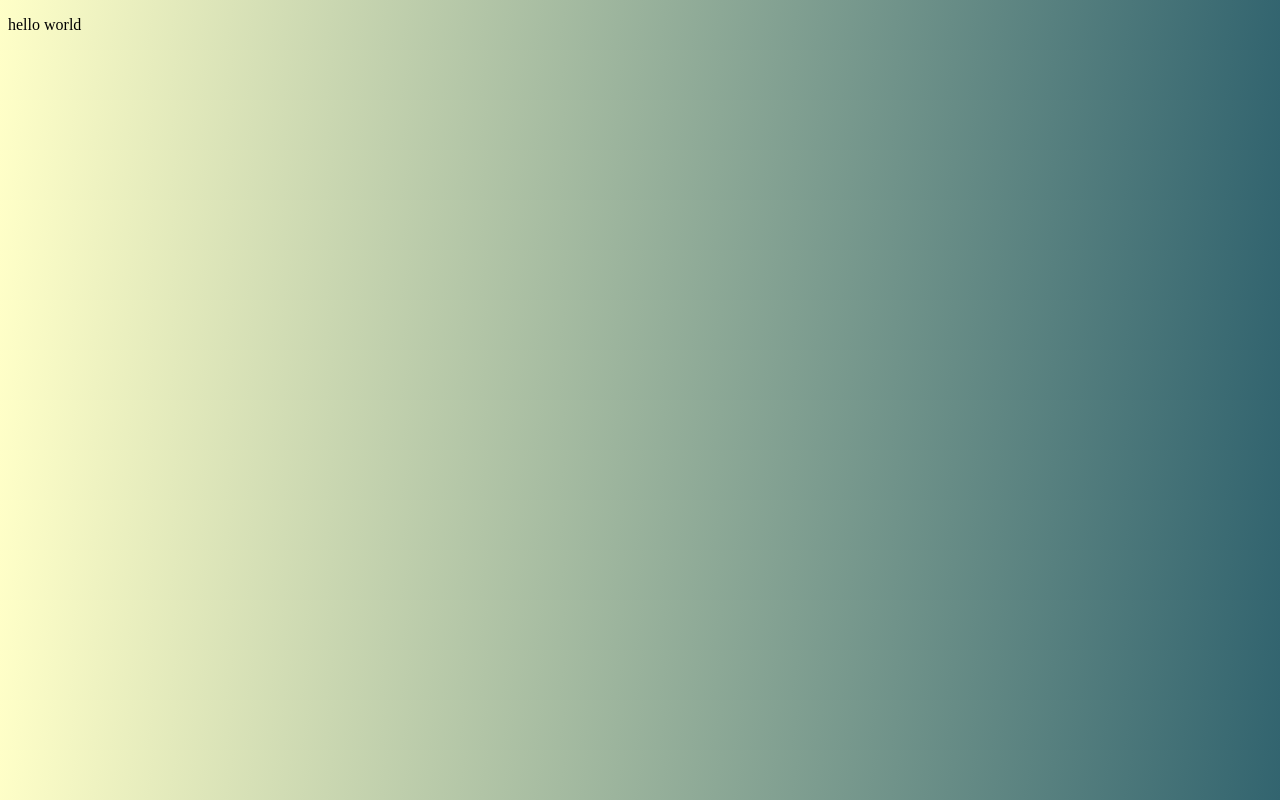
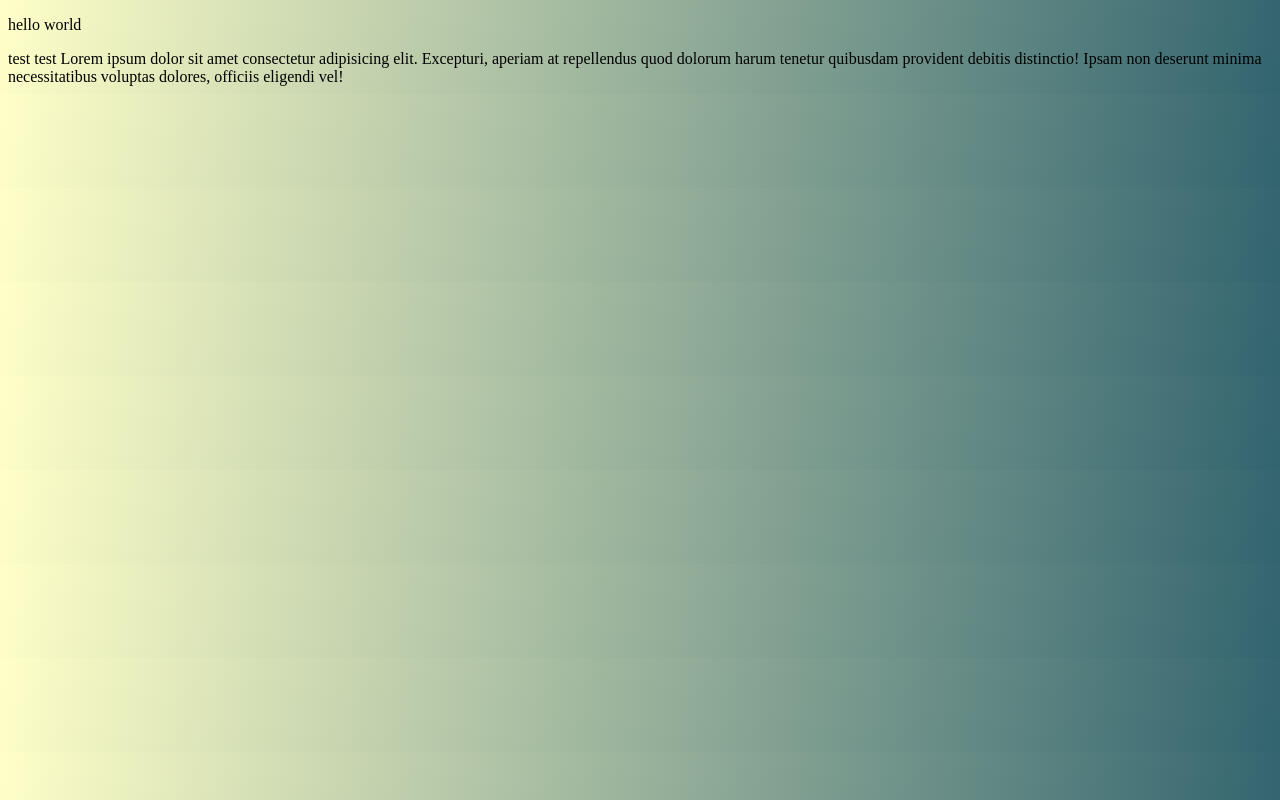
Before and after one commit to bekohero/marketplace, a plain HTML site: page index.html in a window 1280 px wide. Drawn offline with Linux system fonts and the light colour scheme.

Commit message:
for test

```diff
--- a/index.html
+++ b/index.html
@@ -8,5 +8,6 @@
 </head>
 <body>
     <p>hello world</p>
+    <p2>test test Lorem ipsum dolor sit amet consectetur adipisicing elit. Excepturi, aperiam at repellendus quod dolorum harum tenetur quibusdam provident debitis distinctio! Ipsam non deserunt minima necessitatibus voluptas dolores, officiis eligendi vel!</p2>
 </body>
 </html>
```
